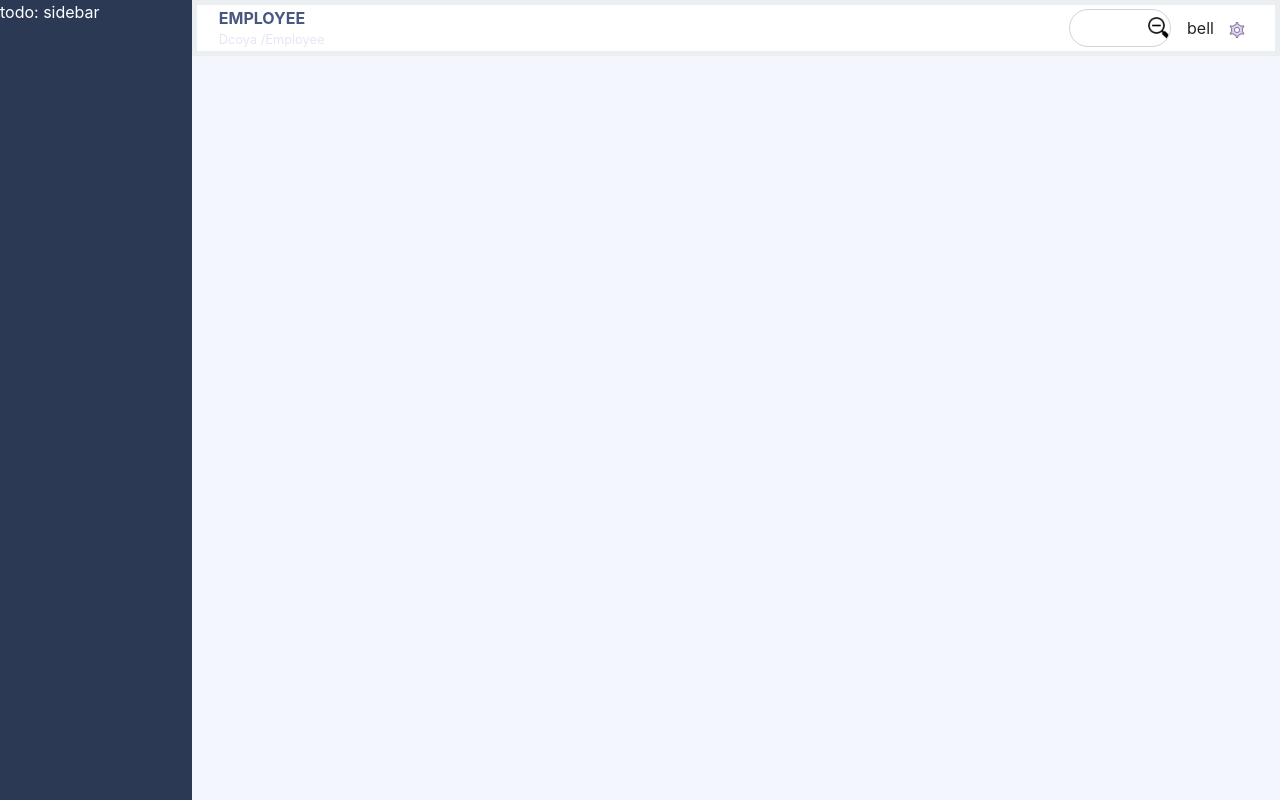
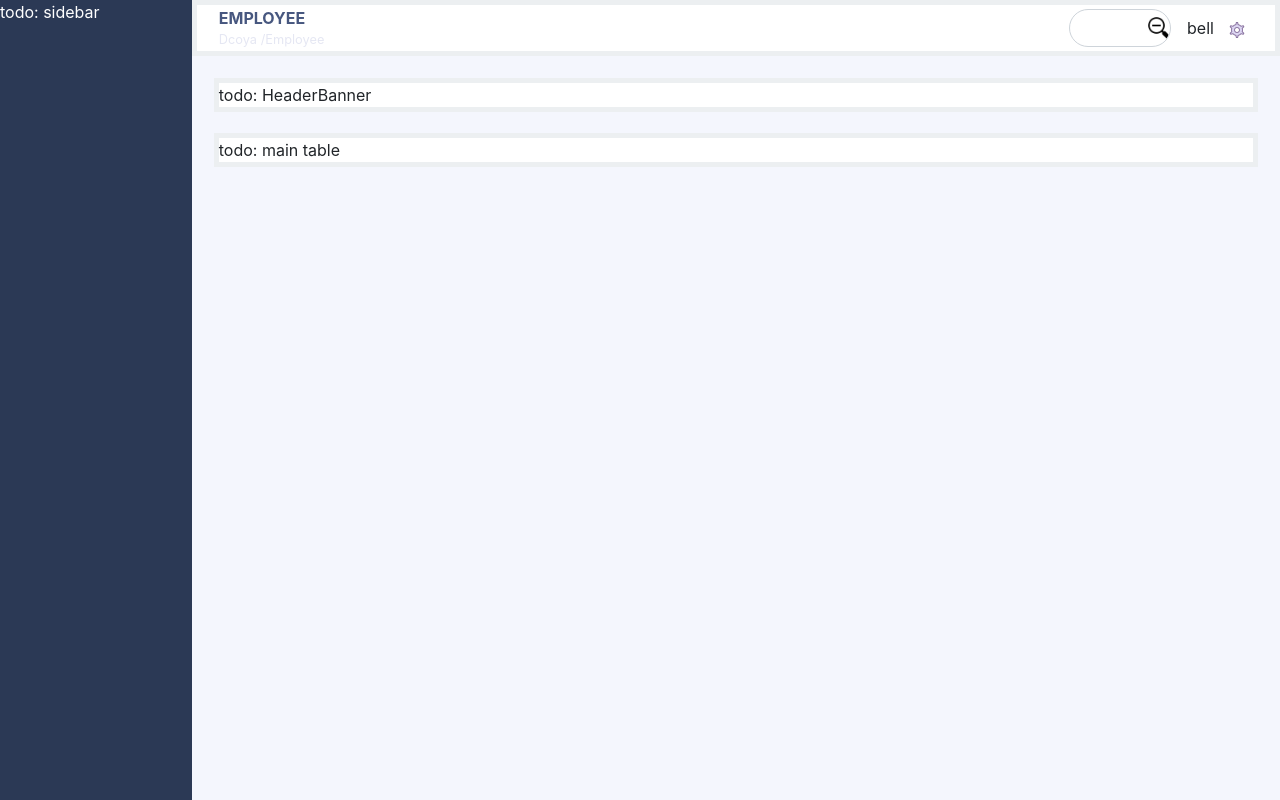
Before and after one commit to lioryarkon9/employees_dashboard, a React (Create React App) app in the folder react-client/: page / in a window 1280 px wide. Built offline with nearby package versions, Linux system fonts and the light colour scheme.

Commit message:
created the containers for the main body elements

```diff
--- a/react-client/src/App.js
+++ b/react-client/src/App.js
@@ -4,6 +4,7 @@ import {MAX_EMPLOYEES_IN_VIEW} from './consts';
 import 'bootstrap/dist/css/bootstrap.min.css';
 import './App.scss';
 import Header from './views/AppHeader';
+import HeaderBanner from './views/HeaderBanner';
 
 
 class App extends React.Component {
@@ -35,6 +36,14 @@ class App extends React.Component {
                 </div>
                 <div id='main-container'>
                     <Header/>
+                    <div id='body-container'>
+                        <div id='header-banner-container'>
+                            <HeaderBanner/>
+                        </div>
+                        <div id='main-table-container'>
+                            todo: main table
+                        </div>
+                    </div>
                 </div>
             </div>
         );
--- a/react-client/src/App.scss
+++ b/react-client/src/App.scss
@@ -8,5 +8,17 @@
     #main-container {
         background-color: #f4f6fd;
         width: 85vw;
+        #body-container {
+            margin: 2%;
+            #header-banner-container {
+                background-color: #fff;
+                border: 5px solid #eceff1;
+            }
+            #main-table-container {
+                background-color: #fff;
+                margin-top: 2%;
+                border: 5px solid #eceff1;
+            }
+        }
     }
 }
--- /dev/null
+++ b/react-client/src/views/HeaderBanner/HeaderBanner.js
@@ -0,0 +1,11 @@
+import React from 'react';
+
+const HeaderBanner = props => {
+    return (
+        <div>
+            todo: HeaderBanner
+        </div>
+    );
+}
+
+export default HeaderBanner;
--- /dev/null
+++ b/react-client/src/views/HeaderBanner/package.json
@@ -0,0 +1 @@
+{"main": "HeaderBanner.js"}
```
Also changed, not shown: react-client/src/views/HeaderBanner/HeaderBanner.scss (added).
